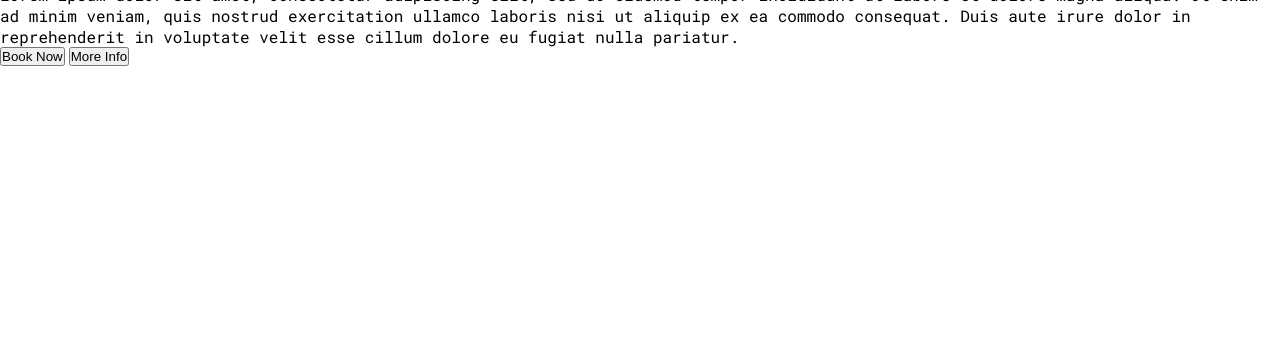
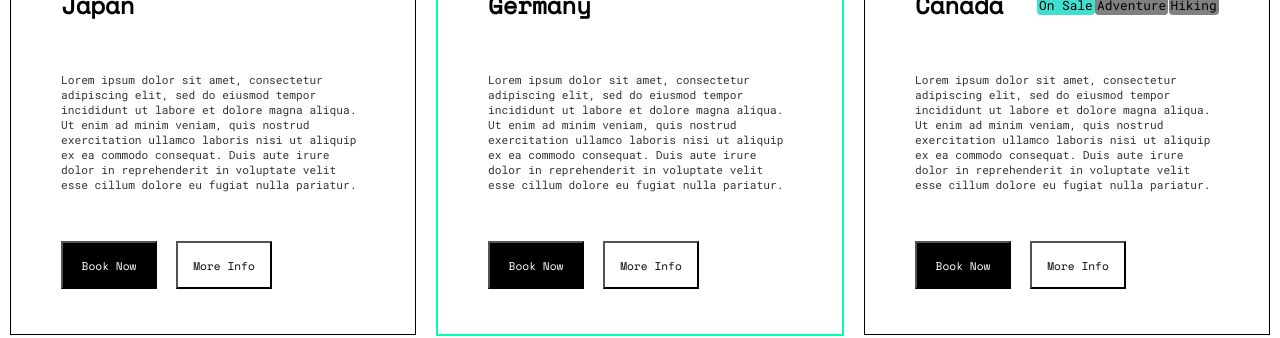
Before and after one commit to aimanwahizam/scss-bem-challange, a plain HTML site: page index.html in a window 1280 px wide. Shown: the part 468-806 px from the top of the page. Drawn offline with nearby package versions, Linux system fonts and the light colour scheme.

Commit message:
finish inc extension - take away what is a block?

```diff
--- a/index.html
+++ b/index.html
@@ -8,17 +8,16 @@
     <link rel="stylesheet" href="./styles/styles.css" />
   </head>
   <body>
-    <div class="top-image">
+    <!--Japan Card-->
+    <div class="card">
       <img
         src="./images/Screenshot 2022-05-11 at 10.36.40.png"
         alt="Fuji Mountain"
       />
-    </div>
 
-    <main>
-      <div>
-        <h1>Japan</h1>
-        <p>
+      <main class="content">
+        <h1 class="content__heading">Japan</h1>
+        <p class="content__paragraph">
           Lorem ipsum dolor sit amet, consectetur adipiscing elit, sed do
           eiusmod tempor incididunt ut labore et dolore magna aliqua. Ut enim ad
           minim veniam, quis nostrud exercitation ullamco laboris nisi ut
@@ -27,10 +26,71 @@
           pariatur.
         </p>
         <div>
-            <button>Book Now</button>
-            <button>More Info</button>
+          <button class="content__button">Book Now</button>
+          <button class="content__button content__button--white">
+            More Info
+          </button>
         </div>
-      </div>
-    </main>
+      </main>
+    </div>
+
+    <!--Germany Card-->
+    <div class="card card--germany">
+      <img
+        src="./images/Screenshot 2022-05-11 at 12.32.21.png"
+        alt="Fuji Mountain"
+      />
+
+      <main class="content">
+        <h1 class="content__heading">Germany</h1>
+        <p class="content__paragraph">
+          Lorem ipsum dolor sit amet, consectetur adipiscing elit, sed do
+          eiusmod tempor incididunt ut labore et dolore magna aliqua. Ut enim ad
+          minim veniam, quis nostrud exercitation ullamco laboris nisi ut
+          aliquip ex ea commodo consequat. Duis aute irure dolor in
+          reprehenderit in voluptate velit esse cillum dolore eu fugiat nulla
+          pariatur.
+        </p>
+        <div>
+          <button class="content__button">Book Now</button>
+          <button class="content__button content__button--white">
+            More Info
+          </button>
+        </div>
+      </main>
+    </div>
+
+    <!--Canada Card-->
+    <div class="card">
+      <img
+        src="./images/Screenshot 2022-05-11 at 12.32.32.png"
+        alt="Fuji Mountain"
+      />
+
+      <main class="content">
+        <div class="content__nav">
+          <h1 class="content__heading">Canada</h1>
+          <span class="content__linkbar">
+            <a href="#" class="content__link content__link--sale">On Sale</a>
+            <a href="#" class="content__link">Adventure</a>
+            <a href="#" class="content__link">Hiking</a>
+          </span>
+        </div>
+        <p class="content__paragraph">
+          Lorem ipsum dolor sit amet, consectetur adipiscing elit, sed do
+          eiusmod tempor incididunt ut labore et dolore magna aliqua. Ut enim ad
+          minim veniam, quis nostrud exercitation ullamco laboris nisi ut
+          aliquip ex ea commodo consequat. Duis aute irure dolor in
+          reprehenderit in voluptate velit esse cillum dolore eu fugiat nulla
+          pariatur.
+        </p>
+        <div>
+          <button class="content__button">Book Now</button>
+          <button class="content__button content__button--white">
+            More Info
+          </button>
+        </div>
+      </main>
+    </div>
   </body>
 </html>
--- /dev/null
+++ b/styles/_body.scss
@@ -0,0 +1,21 @@
+@use "./mixins" as *;
+
+* {
+  padding: 0;
+  margin: 0;
+}
+
+body {
+  @include flexCenter();
+  .card {
+    border: 1px solid black;
+    width: 70vh;
+    height: 100vh;
+    margin-left: 10px;
+    margin-right: 10px;
+
+    &--germany{
+      border: 2px solid #00FFB2;
+    }
+  }
+}
--- /dev/null
+++ b/styles/_img.scss
@@ -0,0 +1,4 @@
+img {
+  width: 100%;
+  height: 50vh;
+}
--- /dev/null
+++ b/styles/_main.scss
@@ -0,0 +1,64 @@
+@use "./variables" as *;
+
+.content {
+  display: flex;
+  flex-direction: column;
+  justify-content: space-evenly;
+  align-items: flex-start;
+  height: 50vh;
+  margin-left: 50px;
+  margin-right: 50px;
+
+  &__heading {
+    font-family: $primary-font;
+    font-size: $font-big;
+  }
+
+  &__nav {
+    display: flex;
+    justify-content: space-between;
+    width: 100%;
+    align-items: center;
+  }
+
+  &__linkbar {
+    display: flex;
+    justify-content: space-evenly;
+    width: 60%;
+  }
+
+  &__link {
+    text-decoration: none;
+    color: $black-color;
+    font-size: $font-small;
+    font-family: $secondary-font;
+    background-color: $grey-color;
+    border-radius: 0.25rem;
+    padding: 2px;
+
+    &--sale {
+      background-color: turquoise;
+    }
+  }
+
+  &__paragraph {
+    font-family: $secondary-font;
+    opacity: $font-opacity;
+    font-size: $font-body;
+  }
+
+  &__button {
+    font-family: $primary-font;
+    font-size: $font-body;
+    height: 3rem;
+    width: 6rem;
+    margin-right: 15px;
+    color: $white-color;
+    background-color: $black-color;
+  }
+
+  &__button--white {
+    background-color: $white-color;
+    color: $black-color;
+  }
+}
--- a/styles/_mixins.scss
+++ b/styles/_mixins.scss
@@ -0,0 +1,5 @@
+@mixin flexCenter {
+    display: flex;
+    justify-content: center;
+    align-items: center;
+}
--- a/styles/_variables.scss
+++ b/styles/_variables.scss
@@ -2,3 +2,10 @@
 
 $primary-font: "Space Mono", "Roboto Mono", sans-serif;
 $secondary-font: "Roboto Mono", "Space Mono", sans-serif;
+$font-big: 1.5rem;
+$font-body: 0.7rem;
+$font-small: 0.8rem;
+$white-color: white;
+$black-color: black;
+$grey-color: grey;
+$font-opacity: 80%;
--- a/styles/styles.scss
+++ b/styles/styles.scss
@@ -1,21 +1,3 @@
-@use "./variables" as *;
-
-* {
-    padding: 0;
-    margin: 0;
-}
-
-img {
-    width: 100%;
-    height: 50vh;
-}
-
-main {
-    h1 {
-        font-family: $primary-font;
-    }
-
-    p {
-        font-family: $secondary-font;
-    }
-}
+@use "./body";
+@use "./img";
+@use "./main";
```
Also changed, not shown: images/Screenshot 2022-05-11 at 12.32.21.png (added), images/Screenshot 2022-05-11 at 12.32.32.png (added), styles/styles.css, 1 other file.
